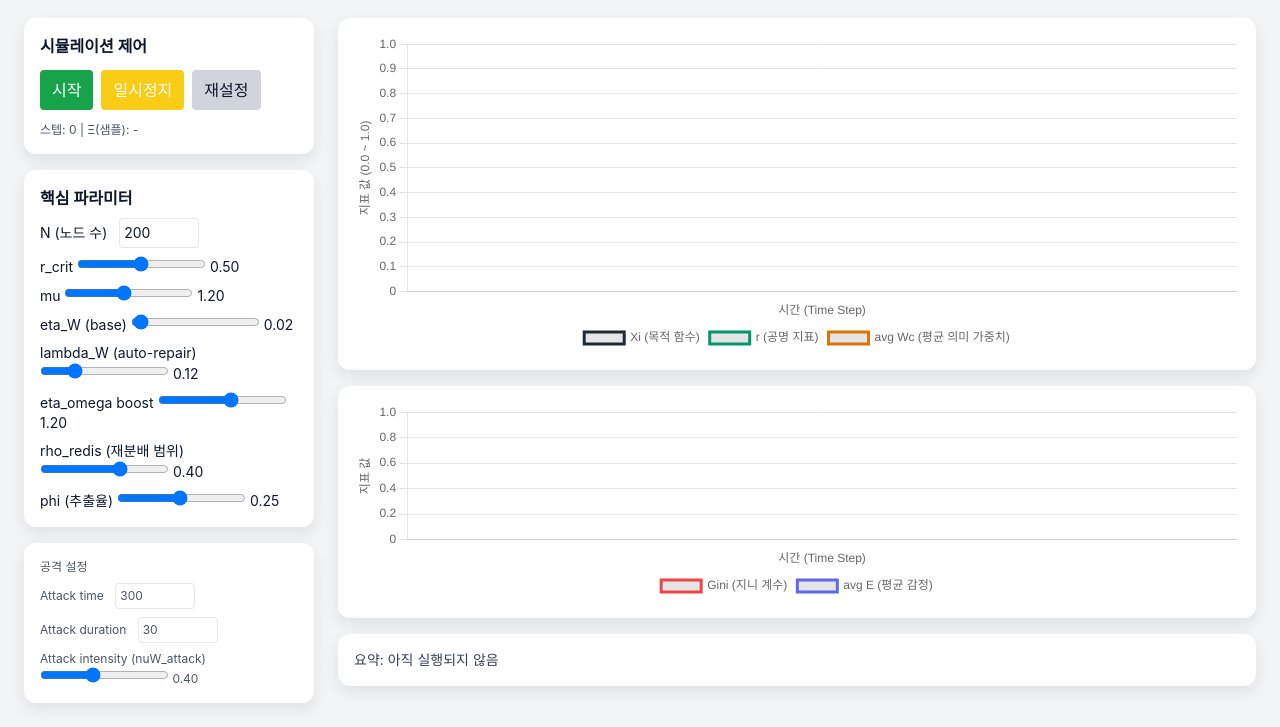
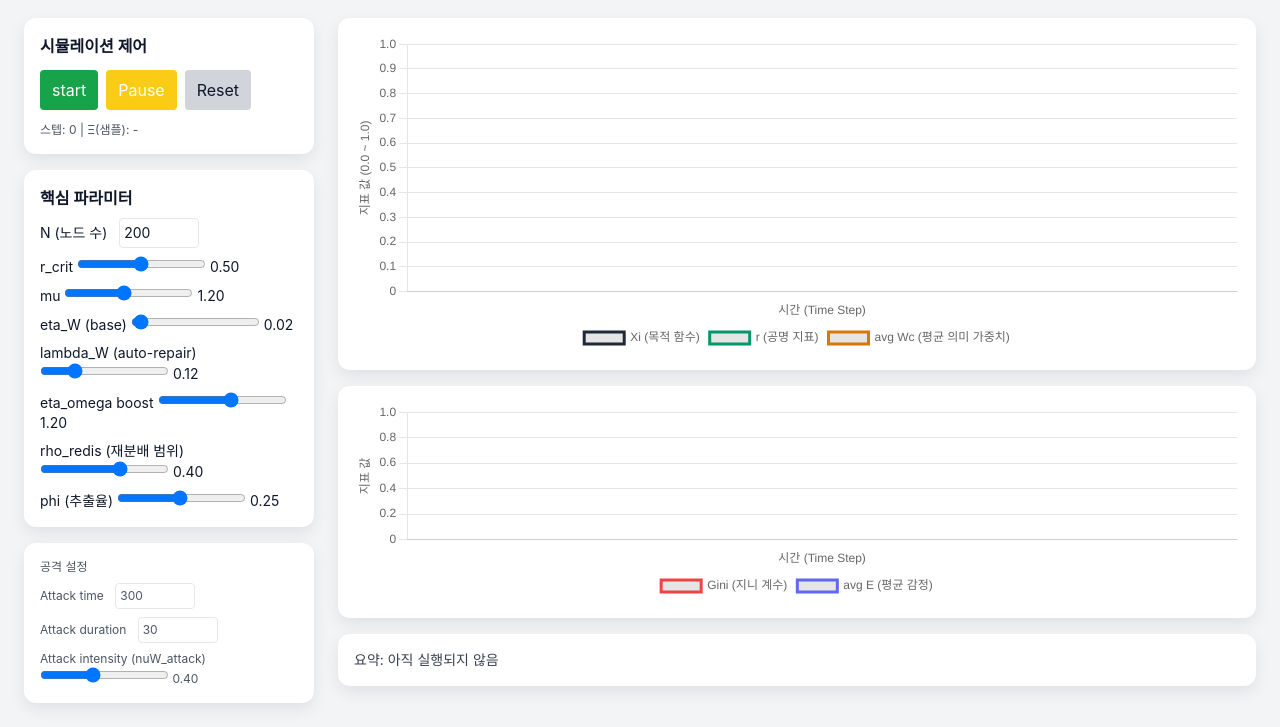
Before and after one commit to mkjlove22-cloud/RISE-Core, a plain HTML site: page docs/index.html in a window 1280 px wide. Shown: the part 180-907 px from the top of the page. Drawn offline with nearby package versions, Linux system fonts and the light colour scheme.

Commit message:
Update index.html

```diff
--- a/docs/index.html
+++ b/docs/index.html
@@ -35,9 +35,9 @@
         <div class="card">
           <h2 class="font-semibold">시뮬레이션 제어</h2>
           <div class="mt-3 flex gap-2">
-            <button id="btnStart" class="px-3 py-2 bg-green-600 text-white rounded">시작</button>
-            <button id="btnPause" class="px-3 py-2 bg-yellow-400 text-white rounded">일시정지</button>
-            <button id="btnReset" class="px-3 py-2 bg-gray-300 rounded">재설정</button>
+            <button id="btnStart" class="px-3 py-2 bg-green-600 text-white rounded">start</button>
+            <button id="btnPause" class="px-3 py-2 bg-yellow-400 text-white rounded">Pause</button>
+            <button id="btnReset" class="px-3 py-2 bg-gray-300 rounded">Reset</button>
           </div>
           <div class="mt-3 text-xs text-gray-600">
             스텝: <span id="step">0</span> | Ξ(샘플): <span id="xi_sample">-</span>
```
